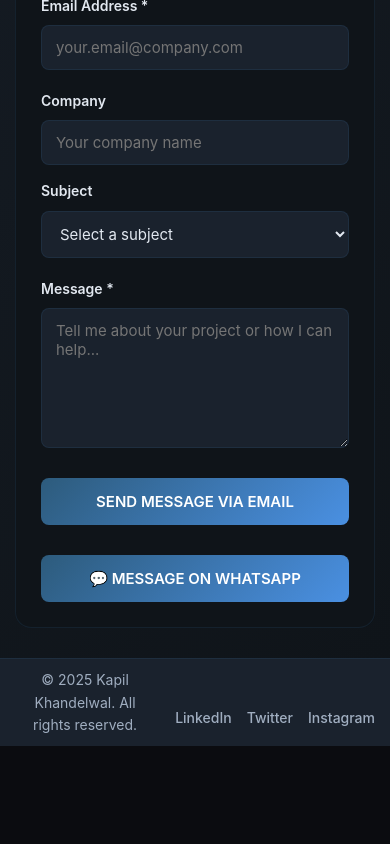
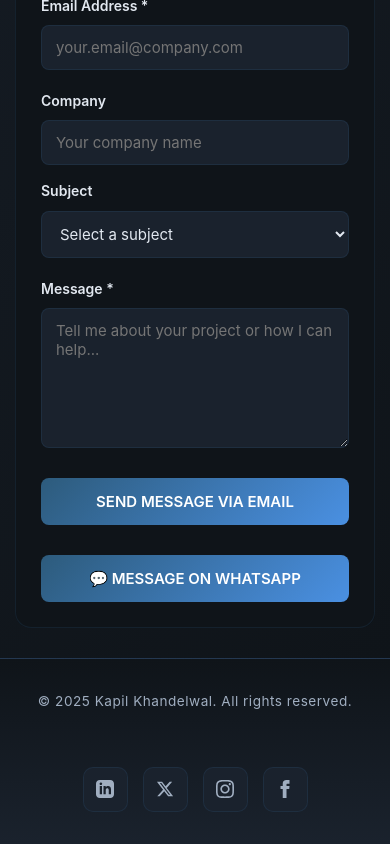
Before and after one commit to Heman1223/3D-PORTFOLIO, a React (Create React App) app: page / in a window 390 px wide. Shown: the part 9986-10830 px from the top of the page. Before the commit the page ends 10732 px from the top, so only its background shows below. Built offline with nearby package versions, Linux system fonts and the light colour scheme.

Commit message:
Your descriptive commit message here

```diff
--- a/src/components/Footer.jsx
+++ b/src/components/Footer.jsx
@@ -9,14 +9,56 @@ function Footer() {
       <div className="footer-content">
         <p>&copy; {currentYear} Kapil Khandelwal. All rights reserved.</p>
         <div className="social-links">
-          <a href="#" aria-label="LinkedIn">
-            LinkedIn
+          <a
+            href="https://www.linkedin.com/company/avani-enterprises-india/posts/?feedView=all"
+            target="_blank"
+            rel="noopener noreferrer"
+            aria-label="LinkedIn"
+            className="social-link linkedin"
+          >
+            <svg xmlns="http://www.w3.org/2000/svg" width="24" height="24" viewBox="0 0 24 24" fill="currentColor">
+              <path d="M19 0h-14c-2.761 0-5 2.239-5 5v14c0 2.761 2.239 5 5 5h14c2.762 0 5-2.239 5-5v-14c0-2.761-2.238-5-5-5zm-11 19h-3v-11h3v11zm-1.5-12.268c-.966 0-1.75-.79-1.75-1.764s.784-1.764 1.75-1.764 1.75.79 1.75 1.764-.783 1.764-1.75 1.764zm13.5 12.268h-3v-5.604c0-3.368-4-3.113-4 0v5.604h-3v-11h3v1.765c1.396-2.586 7-2.777 7 2.476v6.759z"/>
+            </svg>
+
           </a>
-          <a href="#" aria-label="Twitter">
-            Twitter
+
+          <a
+            href="https://x.com/avanienterprises"
+            target="_blank"
+            rel="noopener noreferrer"
+            aria-label="X (Twitter)"
+            className="social-link twitter"
+          >
+            <svg xmlns="http://www.w3.org/2000/svg" width="24" height="24" viewBox="0 0 24 24" fill="currentColor">
+              <path d="M18.244 2.25h3.308l-7.227 8.26 8.502 11.24H16.17l-5.214-6.817L4.99 21.75H1.68l7.73-8.835L1.254 2.25H8.08l4.713 6.231zm-1.161 17.52h1.833L7.084 4.126H5.117z"/>
+            </svg>
+
           </a>
-          <a href="#" aria-label="Instagram">
-            Instagram
+
+          <a
+            href="https://www.instagram.com/avanienterprises.branding/"
+            target="_blank"
+            rel="noopener noreferrer"
+            aria-label="Instagram"
+            className="social-link instagram"
+          >
+            <svg xmlns="http://www.w3.org/2000/svg" width="24" height="24" viewBox="0 0 24 24" fill="currentColor">
+              <path d="M12 2.163c3.204 0 3.584.012 4.85.07 3.252.148 4.771 1.691 4.919 4.919.058 1.265.069 1.645.069 4.849 0 3.205-.012 3.584-.069 4.849-.149 3.225-1.664 4.771-4.919 4.919-1.266.058-1.644.07-4.85.07-3.204 0-3.584-.012-4.849-.07-3.26-.149-4.771-1.699-4.919-4.92-.058-1.265-.07-1.644-.07-4.849 0-3.204.013-3.583.07-4.849.149-3.227 1.664-4.771 4.919-4.919 1.266-.057 1.645-.069 4.849-.069zm0-2.163c-3.259 0-3.667.014-4.947.072-4.358.2-6.78 2.618-6.98 6.98-.059 1.281-.073 1.689-.073 4.948 0 3.259.014 3.668.072 4.948.2 4.358 2.618 6.78 6.98 6.98 1.281.058 1.689.072 4.948.072 3.259 0 3.668-.014 4.948-.072 4.354-.2 6.782-2.618 6.979-6.98.059-1.28.073-1.689.073-4.948 0-3.259-.014-3.667-.072-4.947-.196-4.354-2.617-6.78-6.979-6.98-1.281-.059-1.69-.073-4.949-.073zm0 5.838c-3.403 0-6.162 2.759-6.162 6.162s2.759 6.163 6.162 6.163 6.162-2.759 6.162-6.163c0-3.403-2.759-6.162-6.162-6.162zm0 10.162c-2.209 0-4-1.79-4-4 0-2.209 1.791-4 4-4s4 1.791 4 4c0 2.21-1.791 4-4 4zm6.406-11.845c-.796 0-1.441.645-1.441 1.44s.645 1.44 1.441 1.44c.795 0 1.439-.645 1.439-1.44s-.644-1.44-1.439-1.44z"/>
+            </svg>
+
+          </a>
+
+          <a
+            href="https://www.facebook.com/AvaniEnterprises/"
+            target="_blank"
+            rel="noopener noreferrer"
+            aria-label="Facebook"
+            className="social-link facebook"
+          >
+            <svg xmlns="http://www.w3.org/2000/svg" width="24" height="24" viewBox="0 0 24 24" fill="currentColor">
+              <path d="M9 8h-3v4h3v12h5v-12h3.642l.358-4h-4v-1.667c0-.955.192-1.333 1.115-1.333h2.885v-5h-3.808c-3.596 0-5.192 1.583-5.192 4.615v3.385z"/>
+            </svg>
+
           </a>
         </div>
       </div>
--- a/src/styles/global.css
+++ b/src/styles/global.css
@@ -71,7 +71,7 @@ h6 {
 /* REDUCED SECTION PADDING */
 section {
   min-height: 100vh;
-  padding: 40px 20px; /* REDUCED from 80px */
+  padding: 40px 20px;
   display: flex;
   align-items: center;
   justify-content: center;
@@ -84,9 +84,9 @@ section {
 .section-title {
   text-align: center;
   font-family: "Sora", sans-serif;
-  font-size: 42px; /* REDUCED from 48px */
+  font-size: 42px;
   line-height: 1.2;
-  margin-bottom: 20px; /* REDUCED from 30px */
+  margin-bottom: 20px;
   color: var(--text-primary);
   font-weight: 600;
   letter-spacing: -0.5px;
@@ -100,13 +100,13 @@ section {
   font-weight: 600;
   letter-spacing: 2px;
   text-transform: uppercase;
-  margin-bottom: 12px; /* REDUCED from 15px */
+  margin-bottom: 12px;
   display: block;
 }
 
 .section-subtitle {
   font-family: "Inter", sans-serif;
-  font-size: 16px; /* REDUCED from 18px */
+  font-size: 16px;
   color: var(--text-secondary);
   line-height: 1.5;
   max-width: 600px;
@@ -118,7 +118,7 @@ section {
   background: var(--bg-secondary);
   border: 1px solid var(--border-light);
   border-radius: 12px;
-  padding: 20px; /* REDUCED from 30px */
+  padding: 20px;
   backdrop-filter: blur(10px);
   box-shadow: var(--shadow-soft);
   transition: all 0.3s ease;
@@ -151,7 +151,7 @@ section {
 /* Professional Button Styling */
 .professional-btn {
   font-family: "Inter", sans-serif;
-  padding: 12px 24px; /* REDUCED from 14px 28px */
+  padding: 12px 24px;
   background: var(--gradient-primary);
   color: white;
   border: none;
@@ -204,58 +204,229 @@ section {
   color: white;
 }
 
-/* Single Line Centered Footer */
+/* ========================================
+   ENHANCED FOOTER STYLES
+   ======================================== */
+
 .footer {
-  background-color: var(--bg-secondary);
-  padding: 12px 20px; /* REDUCED from 15px */
-  text-align: center;
-  border-top: 1px solid var(--border-light);
+  background: linear-gradient(180deg, var(--bg-primary) 0%, var(--bg-secondary) 100%);
+  padding: 3rem 2rem;
+  border-top: 1px solid rgba(74, 144, 226, 0.2);
+  position: relative;
+  overflow: hidden;
   width: 100%;
-  transition: background-color 0.5s ease;
+}
+
+/* Animated background effect */
+.footer::before {
+  content: "";
+  position: absolute;
+  top: 0;
+  left: -100%;
+  width: 200%;
+  height: 2px;
+  background: linear-gradient(
+    90deg,
+    transparent,
+    var(--accent-tertiary),
+    transparent
+  );
+  animation: footerScan 3s linear infinite;
+}
+
+@keyframes footerScan {
+  0% {
+    left: -100%;
+  }
+  100% {
+    left: 100%;
+  }
 }
 
 .footer-content {
   max-width: 1200px;
   margin: 0 auto;
   display: flex;
-  justify-content: center;
+  flex-direction: column;
   align-items: center;
-  gap: 25px; /* REDUCED from 30px */
+  gap: 2rem;
+  position: relative;
+  z-index: 1;
 }
 
 .footer-content p {
   color: var(--text-secondary);
-  font-size: 14px;
+  font-size: 0.95rem;
+  letter-spacing: 0.5px;
+  margin: 0;
+  font-weight: 400;
   font-family: "Inter", sans-serif;
-  margin: 0;
+}
+
+/* Social Links Container */
+.social-links {
+  display: flex;
+  gap: 1.5rem;
+  align-items: center;
+  flex-wrap: wrap;
+  justify-content: center;
+}
+
+/* Individual Social Link */
+.social-link {
+  display: flex;
+  align-items: center;
+  gap: 0.5rem;
+  padding: 0.75rem 1.25rem;
+  background: rgba(255, 255, 255, 0.05);
+  border: 1px solid var(--border-light);
+  border-radius: 50px;
+  color: var(--text-secondary);
+  text-decoration: none;
+  font-size: 0.9rem;
+  font-weight: 500;
+  letter-spacing: 0.5px;
+  transition: all 0.3s ease;
+  position: relative;
+  overflow: hidden;
+  backdrop-filter: blur(10px);
+  font-family: "Inter", sans-serif;
+}
+
+/* Hover glow effect */
+.social-link::before {
+  content: "";
+  position: absolute;
+  top: 50%;
+  left: 50%;
+  width: 0;
+  height: 0;
+  border-radius: 50%;
+  background: rgba(74, 144, 226, 0.2);
+  transform: translate(-50%, -50%);
+  transition: width 0.4s ease, height 0.4s ease;
+}
+
+.social-link:hover::before {
+  width: 200%;
+  height: 200%;
+}
+
+/* Icon styling */
+.social-link svg {
+  width: 20px;
+  height: 20px;
+  transition: all 0.3s ease;
+  position: relative;
+  z-index: 1;
+  flex-shrink: 0;
+}
+
+.social-link span {
+  position: relative;
+  z-index: 1;
+}
+
+/* Platform-specific hover colors */
+.social-link.linkedin:hover {
+  border-color: #0077b5;
+  background: rgba(0, 119, 181, 0.1);
+  color: #0077b5;
+  transform: translateY(-2px);
+  box-shadow: 0 5px 20px rgba(0, 119, 181, 0.3);
+}
+
+.social-link.twitter:hover {
+  border-color: #ffffff;
+  background: rgba(255, 255, 255, 0.1);
+  color: #ffffff;
+  transform: translateY(-2px);
+  box-shadow: 0 5px 20px rgba(255, 255, 255, 0.2);
+}
+
+.social-link.instagram:hover {
+  border-color: #e1306c;
+  background: linear-gradient(45deg, rgba(225, 48, 108, 0.1), rgba(253, 29, 29, 0.1), rgba(245, 133, 41, 0.1));
+  color: #e1306c;
+  transform: translateY(-2px);
+  box-shadow: 0 5px 20px rgba(225, 48, 108, 0.3);
+}
+
+.social-link.facebook:hover {
+  border-color: #1877f2;
+  background: rgba(24, 119, 242, 0.1);
+  color: #1877f2;
+  transform: translateY(-2px);
+  box-shadow: 0 5px 20px rgba(24, 119, 242, 0.3);
+}
+
+/* Icon rotation on hover */
+.social-link:hover svg {
+  transform: rotate(360deg) scale(1.1);
+}
+
+/* Active state */
+.social-link:active {
+  transform: translateY(0);
+}
+
+/* Animation for entrance */
+@keyframes fadeInUp {
+  from {
+    opacity: 0;
+    transform: translateY(20px);
+  }
+  to {
+    opacity: 1;
+    transform: translateY(0);
+  }
+}
+
+.footer-content > * {
+  animation: fadeInUp 0.6s ease forwards;
+}
+
+.footer-content p {
+  animation-delay: 0.1s;
 }
 
 .social-links {
-  display: flex;
-  gap: 15px; /* REDUCED from 20px */
+  animation-delay: 0.2s;
 }
 
-.social-links a {
-  color: var(--text-secondary);
-  text-decoration: none;
-  font-size: 14px;
-  font-weight: 500;
-  transition: all 0.3s ease;
+.social-link:nth-child(1) {
+  animation: fadeInUp 0.6s ease forwards;
+  animation-delay: 0.3s;
+  opacity: 0;
 }
 
-.social-links a:hover {
-  color: var(--accent-tertiary);
+.social-link:nth-child(2) {
+  animation: fadeInUp 0.6s ease forwards;
+  animation-delay: 0.4s;
+  opacity: 0;
+}
+
+.social-link:nth-child(3) {
+  animation: fadeInUp 0.6s ease forwards;
+  animation-delay: 0.5s;
+  opacity: 0;
+}
+
+.social-link:nth-child(4) {
+  animation: fadeInUp 0.6s ease forwards;
+  animation-delay: 0.6s;
+  opacity: 0;
 }
 
 /* REDUCED spacing for mobile */
 @media (max-width: 768px) {
   section {
-    padding: 30px 15px; /* Even less on mobile */
-    min-height: auto; /* Allow natural height on mobile */
+    padding: 30px 15px;
+    min-height: auto;
   }
 
   .section-title {
-    font-size: 32px; /* Smaller on mobile */
+    font-size: 32px;
     margin-bottom: 15px;
   }
 
@@ -265,15 +436,60 @@ section {
   }
 
   .professional-card {
-    padding: 15px; /* Even less padding on mobile */
+    padding: 15px;
   }
 
+  /* Footer mobile styles */
   .footer {
-    padding: 10px 15px;
+    padding: 2.5rem 1.5rem;
   }
 
   .footer-content {
-    gap: 20px;
+    gap: 1.5rem;
+  }
+
+  .footer-content p {
+    font-size: 0.85rem;
+    text-align: center;
+  }
+
+  .social-links {
+    gap: 1rem;
+  }
+
+  .social-link {
+    padding: 0.65rem 1rem;
+    font-size: 0.85rem;
+  }
+
+  .social-link svg {
+    width: 18px;
+    height: 18px;
+  }
+}
+
+@media (max-width: 480px) {
+  .footer {
+    padding: 2rem 1rem;
+  }
+
+  .social-links {
+    gap: 0.75rem;
+  }
+
+  .social-link {
+    padding: 0.6rem 0.9rem;
+    font-size: 0.8rem;
+  }
+
+  /* Stack on very small screens if needed */
+  .social-link span {
+    display: none;
+  }
+
+  .social-link {
+    padding: 0.75rem;
+    border-radius: 50%;
   }
 }
 
@@ -351,4 +567,17 @@ video {
   .professional-card {
     backdrop-filter: none;
   }
+
+  /* Disable footer animation on mobile for performance */
+  .footer::before {
+    display: none;
+  }
+
+  .social-link::before {
+    display: none;
+  }
+
+  .social-link {
+    backdrop-filter: none;
+  }
 }
```
